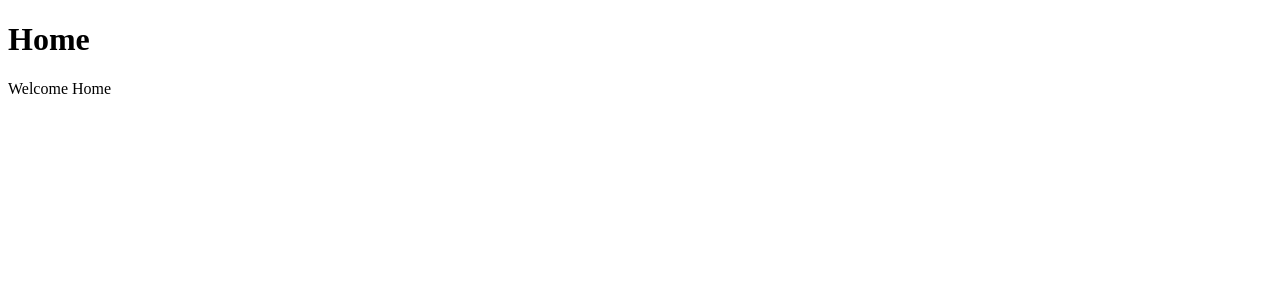
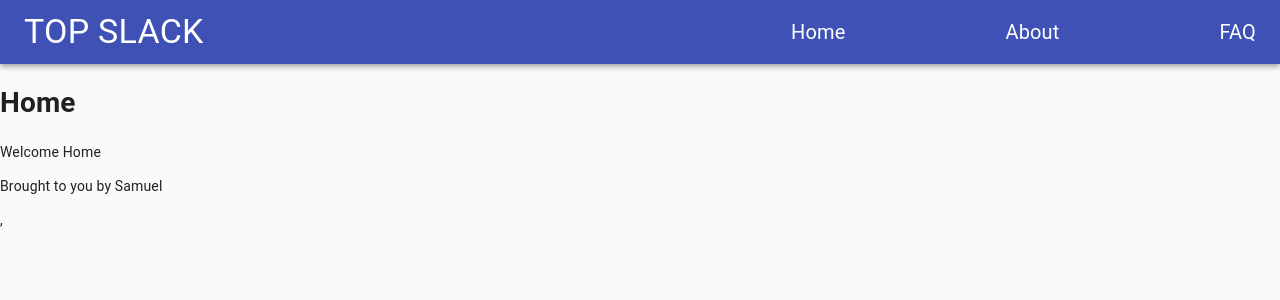
Before and after one commit to Slabastille/SLACK_TOP_FINAL, a React app: page / in a window 1280 px wide. Shown: the top 300 px of the page. Built offline with nearby package versions, Linux system fonts and the light colour scheme; the HTML template or start-up script is replaced by a standard one.

Commit message:
layout working

```diff
--- a/package.json
+++ b/package.json
@@ -15,6 +15,7 @@
   "author": "",
   "license": "ISC",
   "dependencies": {
+    "@material-ui/core": "^4.12.4",
     "bcrypt": "^5.1.0",
     "express": "^4.18.2",
     "jsonwebtoken": "^9.0.0",
@@ -29,8 +30,8 @@
     "chai": "^4.3.6",
     "mocha": "^10.1.0",
     "nodemon": "^2.0.20",
-    "react": "^18.2.0",
-    "react-dom": "^18.2.0",
+    "react": "17.0.0",
+    "react-dom": "17.0.0",
     "react-redux": "^8.0.4",
     "react-router-dom": "^6.4.2",
     "redux": "^4.2.0",
--- a/src/Components/App.js
+++ b/src/Components/App.js
@@ -1,14 +1,17 @@
 import React, { useEffect } from 'react';
 import Home from './Home';
-
+import Navbar from './layout/navbar';
+import Footer from './layout/footer';
 import { Link, Routes, Route } from 'react-router-dom';
 
 const App = () => {
   return (
     <div>
+      <Navbar />
       <Routes>
         <Route path="/" element={<Home />} />
       </Routes>
+      <Footer />
     </div>
   );
 };
--- /dev/null
+++ b/src/Components/layout/footer.js
@@ -0,0 +1,9 @@
+import React from 'react';
+
+const Footer = () => (
+  <footer className="footer">
+    <p>Brought to you by Samuel</p>
+  </footer>
+);
+
+export default Footer;
--- /dev/null
+++ b/src/Components/layout/navbar.js
@@ -0,0 +1,61 @@
+import React from 'react';
+import {
+  AppBar,
+  Toolbar,
+  CssBaseline,
+  Typography,
+  makeStyles,
+} from '@material-ui/core';
+import { Link } from 'react-router-dom';
+
+const useStyles = makeStyles((theme) => ({
+  navlinks: {
+    marginLeft: theme.spacing(10),
+    display: 'flex',
+  },
+  logo: {
+    flexGrow: '1',
+    cursor: 'pointer',
+    textDecoration: 'none',
+    color: 'white',
+  },
+  link: {
+    textDecoration: 'none',
+    color: 'white',
+    fontSize: '20px',
+    marginLeft: theme.spacing(20),
+    '&:hover': {
+      color: 'yellow',
+      borderBottom: '1px solid white',
+    },
+  },
+}));
+
+function Navbar() {
+  const classes = useStyles();
+
+  return (
+    <AppBar position="static">
+      <CssBaseline />
+      <Toolbar>
+        <Typography variant="h4" className={classes.logo}>
+          <Link to="/" className={classes.logo}>
+            TOP SLACK
+          </Link>
+        </Typography>
+        <div className={classes.navlinks}>
+          <Link to="/" className={classes.link}>
+            Home
+          </Link>
+          <Link to="/about" className={classes.link}>
+            About
+          </Link>
+          <Link to="/faq" className={classes.link}>
+            FAQ
+          </Link>
+        </div>
+      </Toolbar>
+    </AppBar>
+  );
+}
+export default Navbar;
--- a/src/index.js
+++ b/src/index.js
@@ -1,12 +1,11 @@
 import React from 'react';
-import { createRoot } from 'react-dom/client';
+import { render } from 'react-dom';
 import App from './Components/App';
 import { HashRouter } from 'react-router-dom';
 
-const root = createRoot(document.querySelector('#root'));
-
-root.render(
+render(
   <HashRouter>
-    <App />
-  </HashRouter>
+    <App />,
+  </HashRouter>,
+  document.querySelector('#root')
 );
--- a/static/styles.css
+++ b/static/styles.css
@@ -1,3 +1,12 @@
+#root {
+  display: flex;
+  flex-direction: column;
+  height: 100%;
+}
+.content {
+  flex: 1 0 auto;
+  padding: 10px;
+}
 body {
   font-family: verdana;
 }
@@ -15,3 +24,13 @@
   display: flex;
   justify-content: space-around;
 }
+.footer {
+  flex-shrink: 0;
+  text-align: center;
+  background-color: blue;
+  color: white;
+  position: absolute;
+  bottom: 0;
+  width: 100%;
+  height: 2.5rem;
+}
```
Also changed, not shown: 1 other file (tests, documents, lock files or other folders).
